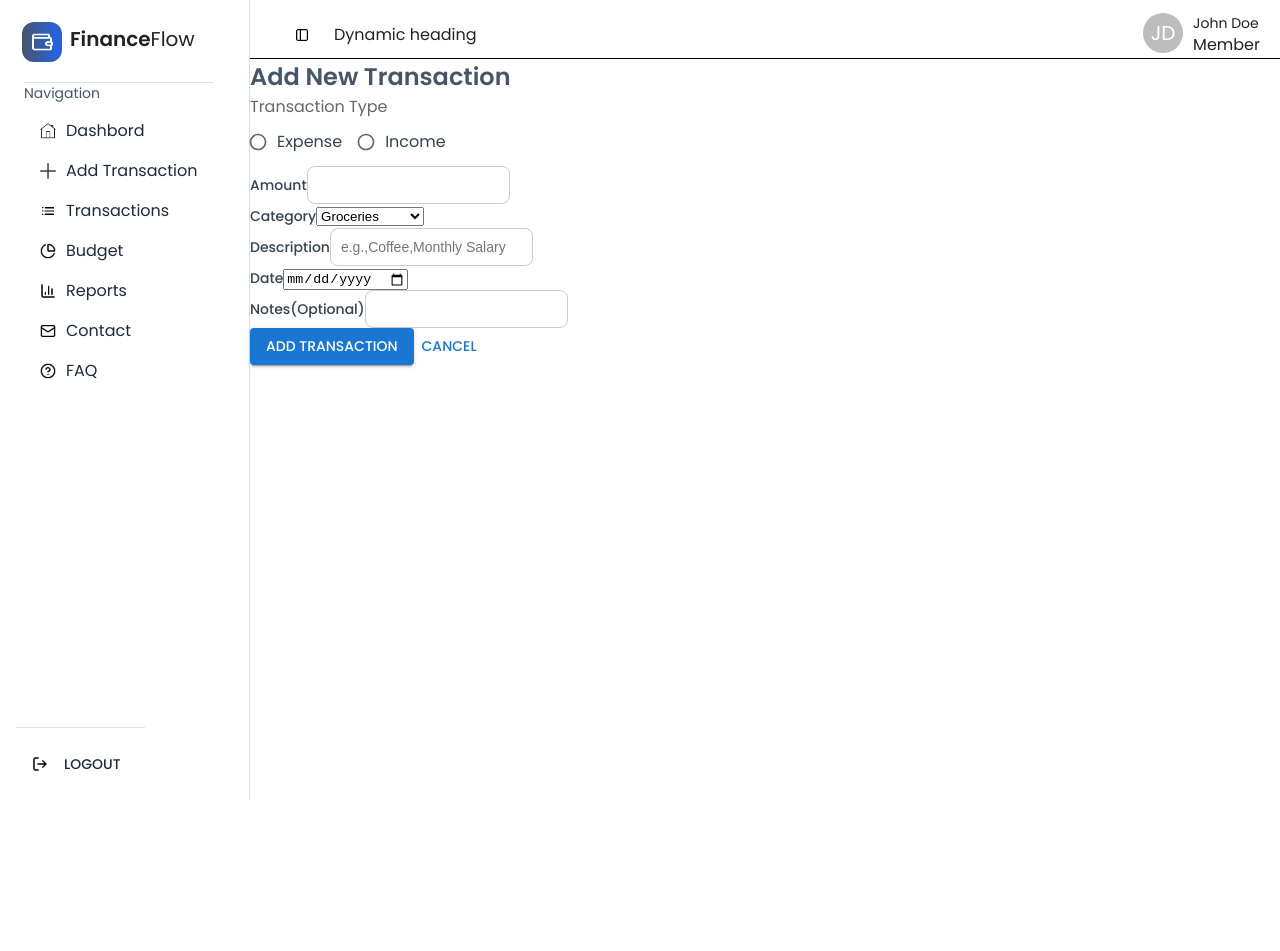
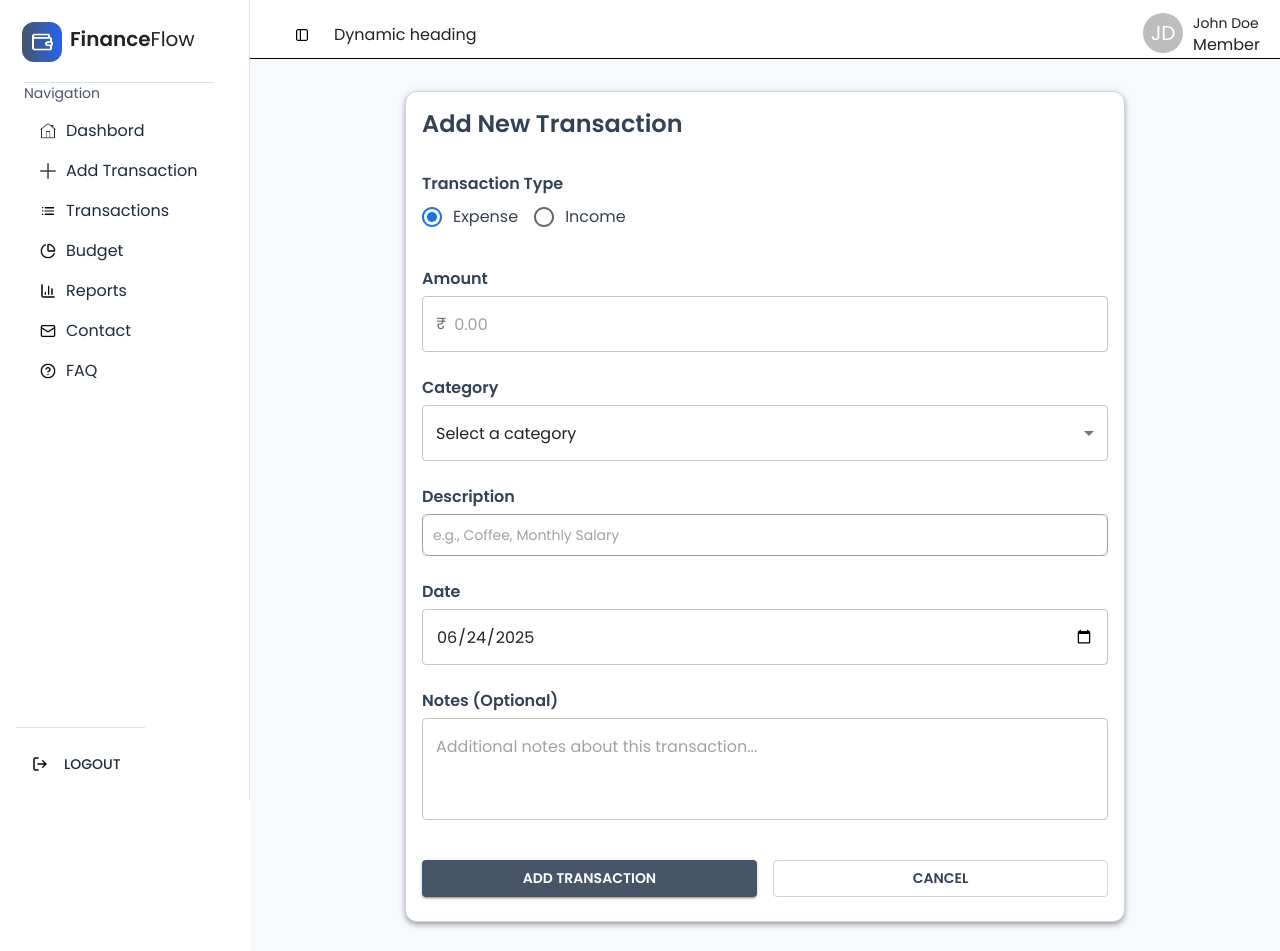
Before and after one commit to AyushiBhadauria786/abhi-ridham-evaluation, a React (Vite) app in the folder Budget-Buddy-App/budget-buddy/: page /add-transaction in a window 1280 px wide. Shown: the top 951 px of the page. Before the commit the page ends 800 px from the top, so only its background shows below. Built offline with nearby package versions, Linux system fonts and the light colour scheme.

Commit message:
addTransaction form updated

```diff
--- a/Budget-Buddy-App/budget-buddy/package.json
+++ b/Budget-Buddy-App/budget-buddy/package.json
@@ -18,7 +18,8 @@
     "json-server": "^1.0.0-beta.3",
     "react": "^19.1.0",
     "react-dom": "^19.1.0",
-    "react-router-dom": "^7.6.2"
+    "react-router-dom": "^7.6.2",
+    "recharts": "^3.0.0"
   },
   "devDependencies": {
     "@eslint/js": "^9.25.0",
--- a/Budget-Buddy-App/budget-buddy/src/pages/AddTransaction.tsx
+++ b/Budget-Buddy-App/budget-buddy/src/pages/AddTransaction.tsx
@@ -1,81 +1,206 @@
 import {
   Box,
   Button,
+  Card,
+  CardContent,
+  CardHeader,
   FormControl,
   FormControlLabel,
   FormLabel,
+  InputAdornment,
+  MenuItem,
+  Paper,
   Radio,
   RadioGroup,
+  Select,
+  TextField,
   Typography,
 } from "@mui/material";
-import React from "react";
+import React, { useState } from "react";
 
 const AddTransaction = () => {
+ const [formData, setFormData] = useState({
+    type: "expense",
+    amount: "",
+    category: "",
+    description: "",
+    date: new Date().toISOString().slice(0, 10),
+    notes: "",
+  });
+
+const categories = [
+  "Groceries", "Rent", "Entertainment", "Transportation",
+  "Utilities", "Healthcare", "Salary", "Freelance", "Investment", "Other"
+];
+
+const labelStyle = {
+  display: "block",
+  fontWeight: 600,
+  color: "rgb(51 65 85)",
+  marginBottom: "6px",
+};
+
+ const handleInputChange = (field: string, value: string) => {
+    setFormData((prev) => ({ ...prev, [field]: value }));
+  };
+
+  const handleSubmit = (e: React.FormEvent) => {
+    e.preventDefault();
+    console.log("Submitted Data:", formData);
+  };
+
   return (
-    <Box sx={{}}>
-      <Box className="header" sx={{display: "flex"}}>Add New Transaction</Box>
-      <Box className="mainForm" sx={{jdisplay: "flex-inline", ustifyContent: 'center', alignItems: "center"}}>
-        <FormControl>
-          <FormLabel id="demo-row-radio-buttons-group-label">
+    <Box
+      sx={{
+        minHeight: "100vh",
+        backgroundColor: "#f7f9fc",
+        display: "flex",
+        justifyContent: "center",
+        alignItems: "center",
+        px: 2,
+        py: 4,
+      }}
+    >
+      <Card
+        sx={{
+          width: "100%",
+          maxWidth: 720,
+          border: "1px solid #cbd5e1",
+          boxShadow: 4,
+          borderRadius: 3,
+          backgroundColor: "#fff",
+        }}
+      >
+        <CardHeader
+          title={
+            <Typography variant="h5" fontWeight={700} color="rgb(51 65 85)">
+              Add New Transaction
+            </Typography>
+          }
+        />
+        <CardContent>
+          {/* Main form */}
+          <Box component="form" onSubmit={handleSubmit} sx={{ display: "flex", flexDirection: "column", gap: 3 }}>
+            <Box>
+              <FormLabel sx={{ fontWeight: 600, color: "rgb(51 65 85)", mb: 1 }}>
                 Transaction Type
               </FormLabel>
-          <RadioGroup row name="row-radio-buttons-group">
-            <FormControlLabel
-              value="Expense"
-              control={<Radio size="small" />}
-              label="Expense"
-            />
-            <FormControlLabel
-              value="Income"
-              control={<Radio size="small" />}
-              label="Income"
-            />
+              <RadioGroup
+                row
+                value={formData.type}
+                onChange={(e) => handleInputChange("type", e.target.value)}
+              >
+                <FormControlLabel value="expense" control={<Radio />} label="Expense" />
+                <FormControlLabel value="income" control={<Radio />} label="Income" />
               </RadioGroup>
-        </FormControl>
-
-        <Box className="amount">
-          <label htmlFor="amount">Amount</label>
-          <input type="text" id="amount" name="amount" />
             </Box>
 
-        <Box className="category">
-          <label htmlFor="category">Category</label>
-          <select name="category">
-            <option value="Groceries">Groceries</option>
-            <option value="Rent">Rent</option>
-            <option value="Entertainment">Entertainment</option>
-            <option value="Transportation">Transportation</option>
-            <option value="Utilities">Utilities</option>
-            <option value="Healthcare">Healthcare</option>
-            <option value="Salary">Salary</option>
-            <option value="Freelance">Freelance</option>
-            <option value="Investment">Investment</option>
-            <option value="Other">Other</option>
-          </select>
+            {/* Amount */}
+            <Box>
+              <FormLabel sx={labelStyle}>Amount</FormLabel>
+              <TextField
+                fullWidth
+                type="number"
+                value={formData.amount}
+                onChange={(e) => handleInputChange("amount", e.target.value)}
+                placeholder="0.00"
+                InputProps={{
+                  startAdornment: <InputAdornment position="start">₹</InputAdornment>,
+                }}
+              />
             </Box>
 
-        <Box className="description">
-          <label htmlFor="description">Description</label>
-          <input type="text" id="description" name="description"  placeholder="e.g.,Coffee,Monthly Salary"/>
+            {/* Category */}
+            <Box>
+              <FormLabel sx={labelStyle}>Category</FormLabel>
+              <Select
+                fullWidth
+                displayEmpty
+                value={formData.category}
+                onChange={(e) => handleInputChange("category", e.target.value)}
+              >
+                <MenuItem value="" disabled>Select a category</MenuItem>
+                {categories.map((cat) => (
+                  <MenuItem key={cat} value={cat}>{cat}</MenuItem>
+                ))}
+              </Select>
             </Box>
 
-        <Box className="date">
-          <label htmlFor="date">Date</label>
-          <input type="date" id="date" name="date" />
+            {/* Description */}
+            <Box>
+              <FormLabel sx={labelStyle}>Description</FormLabel>
+              <TextField
+                fullWidth
+                placeholder="e.g., Coffee, Monthly Salary"
+                value={formData.description}
+                onChange={(e) => handleInputChange("description", e.target.value)}
+              />
             </Box>
 
-        <Box className="notes">
-          <label htmlFor="notes">Notes(Optional)</label>
-          <input type="text" id="notes" name="notes" />
+            {/* Date */}
+            <Box>
+              <FormLabel sx={labelStyle}>Date</FormLabel>
+              <TextField
+                fullWidth
+                type="date"
+                value={formData.date}
+                onChange={(e) => handleInputChange("date", e.target.value)}
+                InputLabelProps={{ shrink: true }}
+              />
             </Box>
 
+            {/* Notes */}
             <Box>
-          <Button variant="contained">Add Transaction</Button>
-          <Button>Cancel</Button>
+              <FormLabel sx={labelStyle}>Notes (Optional)</FormLabel>
+              <TextField
+                fullWidth
+                multiline
+                minRows={3}
+                placeholder="Additional notes about this transaction..."
+                value={formData.notes}
+                onChange={(e) => handleInputChange("notes", e.target.value)}
+              />
+            </Box>
+
+            {/* Buttons */}
+            <Box sx={{ display: "flex", gap: 2, pt: 2 }}>
+              <Button
+                type="submit"
+                variant="contained"
+                fullWidth
+                sx={{
+                  backgroundColor: "rgb(71 85 105)",
+                  fontWeight: 600,
+                  ":hover": {
+                    backgroundColor: "rgb(55 65 81)",
+                  },
+                }}
+              >
+                Add Transaction
+              </Button>
+              <Button
+                type="button"
+                variant="outlined"
+                fullWidth
+                sx={{
+                  borderColor: "#cbd5e1",
+                  color: "rgb(51 65 85)",
+                  fontWeight: 600,
+                  ":hover": {
+                    backgroundColor: "#f8fafc",
+                  },
+                }}
+              >
+                Cancel
+              </Button>
             </Box>
           </Box>
+        </CardContent>
+      </Card>
     </Box>
   );
 };
 
+
+
 export default AddTransaction;
```
Also changed, not shown: Budget-Buddy-App/budget-buddy/src/components/BudgetOverview.tsx (added, +10 -0 lines), Budget-Buddy-App/budget-buddy/src/components/CardContainer.tsx (deleted, +0 -20 lines), Budget-Buddy-App/budget-buddy/src/components/ReusbleCard.tsx (added, +30 -0 lines), 1 other file (tests, documents, lock files or other folders). Lines whose indentation alone changed are shown as unchanged.
